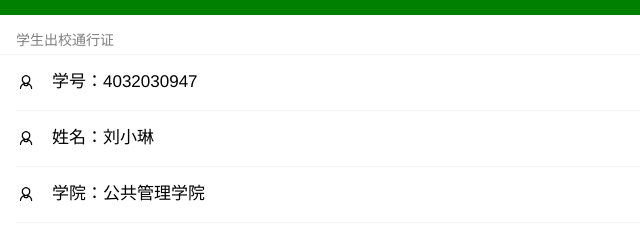
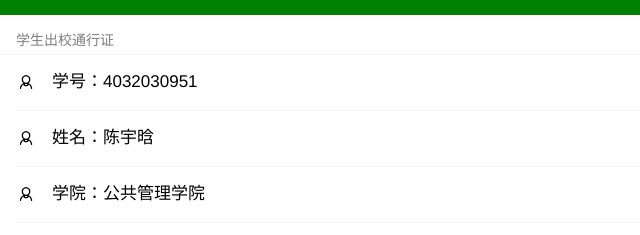
Before and after one commit to Pass302302/zzf, a plain HTML site: page index.html in a window 1280 px wide. Shown: the part 403-638 px from the top of the page, 0-640 px from the left. Drawn offline with Linux system fonts and the light colour scheme.

Commit message:
Update index.html

```diff
--- a/index.html
+++ b/index.html
@@ -55,14 +55,14 @@
             <div class="weui-cell  weui-cell_example">
                 <div class="weui-cell__hd"><img src="./images/person.png" alt="" style="width: 20px; margin-right: 16px; display: block;"></div>
                 <div class="weui-cell__bd">
-                    <p>学号：4032030947
+                    <p>学号：4032030951
                     </p>
                 </div>
             </div>
             <div class="weui-cell  weui-cell_example">
                 <div class="weui-cell__hd"><img src="./images/person.png" alt="" style="width: 20px; margin-right: 16px; display: block;"></div>
                 <div class="weui-cell__bd">
-                    <p>姓名：刘小琳
+                    <p>姓名：陈宇晗
                     </p>
                 </div>
             </div>
```
